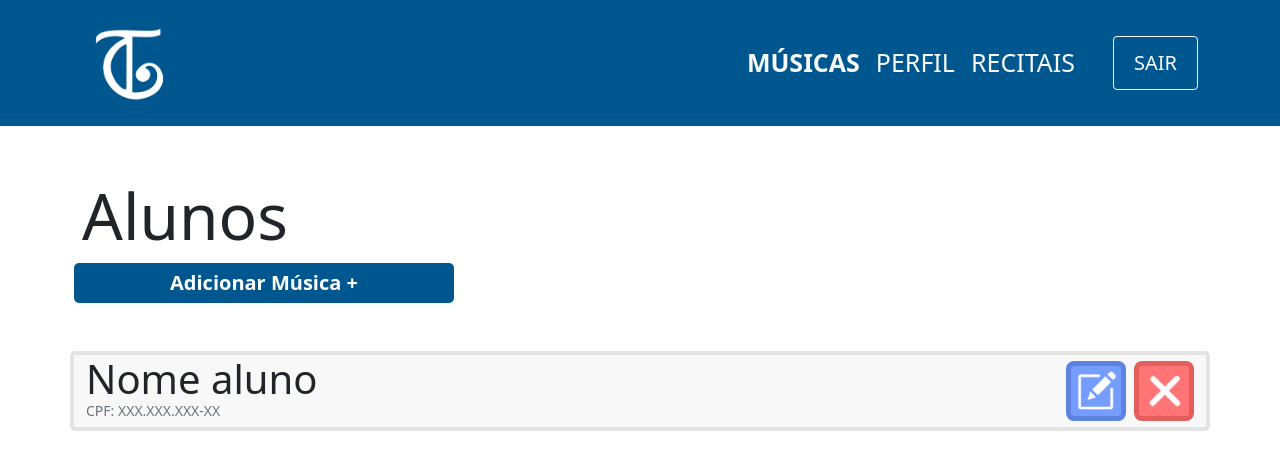
After one commit to FernandoFdeS/projetoIntegrador, a PHP site: page /indexAluno.php in a window 1280 px wide. The commit adds this page. Shown: the top 470 px of the page. Run offline with PHP 8.4, Linux system fonts and the light colour scheme.

Commit message:
Adiciona paginas de index de Aluno Adm Matricula e Professor

```diff
--- a/Code/css/formButtons.css
+++ b/Code/css/formButtons.css
@@ -44,3 +44,37 @@
     background-color: #0185dd;
     border: solid 2px  #0499FA;
 }
+
+.card{
+    background-color:#F8F8F8;
+    border: 4px solid #E4E4E4;
+    border-radius: 5px;
+}
+.btn-editar{
+    background-color:#759CFF;
+    border: 5px solid #5E82DF;
+    color:white;
+    border-radius:8px;
+    width:60px;
+    height:60px;
+    cursor: pointer;
+}
+.btn-editar:hover{
+    background-color:#6185E2;
+    border: 5px solid #5E82DF;
+    cursor: pointer;
+}
+.btn-remover{
+    background-color:#FF7575;
+    border: 5px solid #E55E5E;
+    color:white;
+    border-radius:8px;
+    width:60px;
+    height:60px;
+    cursor: pointer;
+}
+.btn-remover:hover{
+    background-color:#E55E5E;
+    border: 5px solid #E55E5E;
+    cursor: pointer;
+}
--- /dev/null
+++ b/Code/indexAluno.php
@@ -0,0 +1,29 @@
+<?php
+    include 'layouts/navbar.php';
+?>
+
+<div class="container">
+    <div class="row mt-5">
+        <h1 class="mt-1 display-3">Alunos</h1>
+        <!-- Span abaixo ficara visivel apenas para administradores -->
+        <span class="btn-principal col-md-4 col-sm-12 mx-1 text-center mb-5">
+            <a>Adicionar Música +</a>
+        </span>
+        <div class="col-12 card d-flex flex-row justify-content-between">
+            <div class="d-flex flex-column">
+                <p class="m-0 display-6">Nome aluno</p>
+                <p class="m-0 text-muted display-3 mb-2" style="font-size:14px">CPF: XXX.XXX.XXX-XX</p>
+            </div>
+            <!-- Div abaixo ficara visivel apenas para administradores -->
+            <div class="d-flex align-items-center">
+                <button class="btn-editar mx-2">
+                    <img src="images/edit-icon.png" width=40px>
+                </button>
+                <button class="btn-remover">
+                    <img src="images/delete-icon.png" width=40px>
+                </button>
+            </div>
+        </div>
+
+    </div>
+</div>
--- a/Code/musicasAluno.php
+++ b/Code/musicasAluno.php
@@ -11,6 +11,7 @@
     .anotacoes{
         width:100%;
         resize:none;
+        border-radius:5px;
     }
     .verde{
         background-color:#2cd459;
@@ -25,7 +26,7 @@
 
 <div class="container">
     <div class="row mt-5">
-        <h1 class="mt-1 mb-3">Nome do Aluno</h1>
+        <h1 class="mt-1 mb-3 display-3">Nome do Aluno</h1>
         <span class="btn-principal col-md-4 col-sm-12 mx-1 text-center mb-5">
             <a>Adicionar Música +</a>
         </span>
@@ -66,7 +67,7 @@
                             <img src="images/none-icon.png" width="50px">
                         </td>
                         <td colspan="2">
-                            <textarea class="anotacoes" id="note-1" placeholder="Anotações" onblur="quickNoteUpdate(1)"></textarea>
+                            <textarea class="anotacoes" id="note-1" placeholder="..." onblur="quickNoteUpdate(1)"></textarea>
                         </td>
                         <td colspan="2">
                             <select class="form-select" id="select-1" onchange="changeColor(1)">
```
Also changed, not shown: Code/indexAdm.php (added, +28 -0 lines), Code/indexMatricula.php (added, +29 -0 lines), Code/indexProfessor.php (added, +29 -0 lines), Code/images/delete-icon.png (added), Code/images/edit-icon.png (added).
